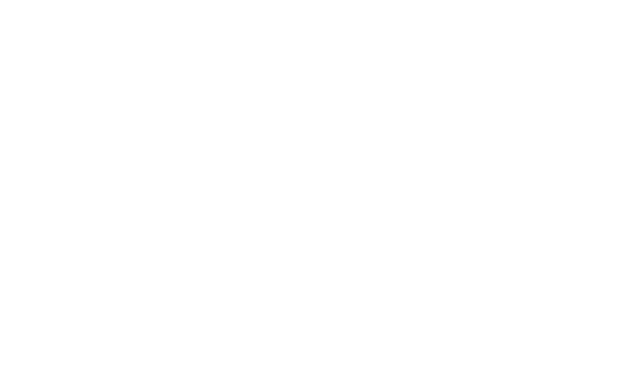
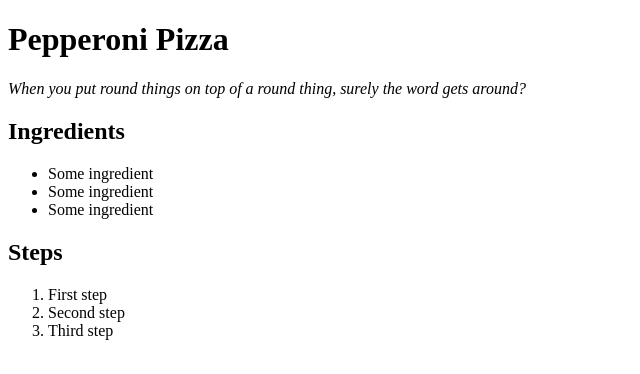
Before and after one commit to joniondevs/odin-recipes, a plain HTML site: page recipes/pepperoni-pizza.html in a window 1280 px wide. Shown: the whole page, without its empty margins (0-640 px from the left). Drawn offline with Linux system fonts and the light colour scheme.

Commit message:
feat: add content to pepperoni pizza recipe.

```diff
--- a/recipes/pepperoni-pizza.html
+++ b/recipes/pepperoni-pizza.html
@@ -6,6 +6,21 @@
     <title>Pepperoni Pizza</title>
 </head>
 <body>
+    <h1>Pepperoni Pizza</h1>
+    <p><i>When you put round things on top of a round thing, surely the word gets around?</i></p>
 
+    <h2>Ingredients</h2>
+    <ul>
+        <li>Some ingredient</li>
+        <li>Some ingredient</li>
+        <li>Some ingredient</li>
+    </ul>
+
+    <h2>Steps</h2>
+    <ol>
+        <li>First step</li>
+        <li>Second step</li>
+        <li>Third step</li>
+    </ol>
 </body>
 </html>
```
